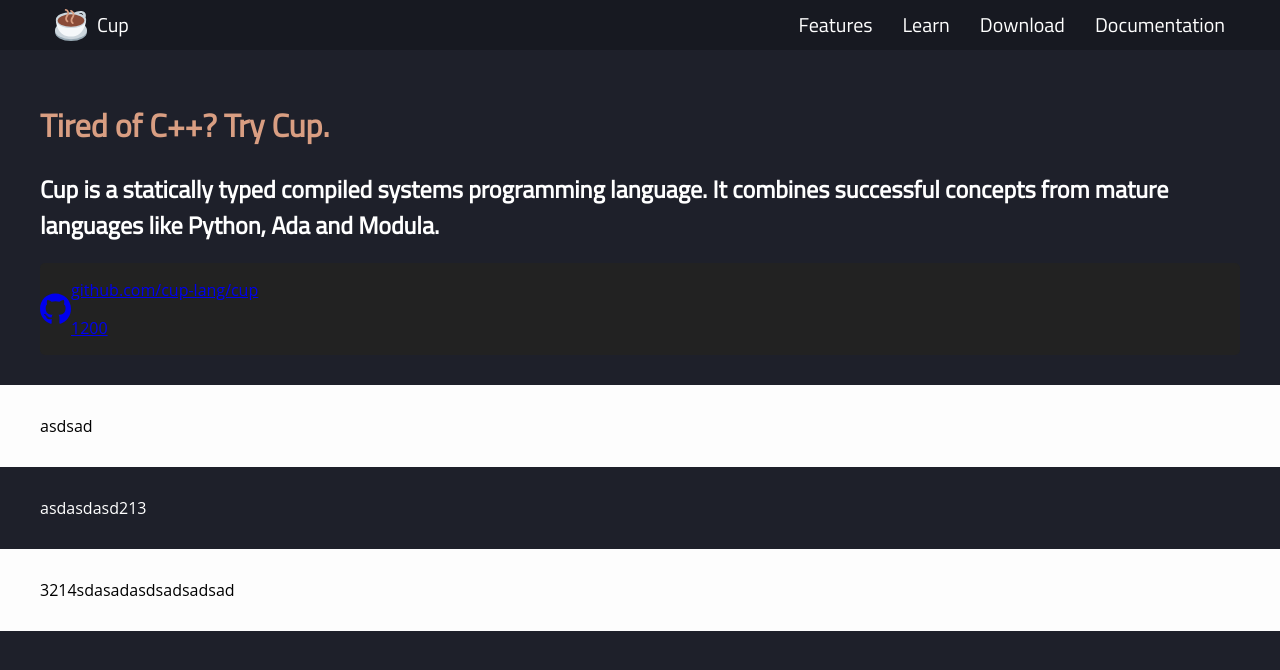
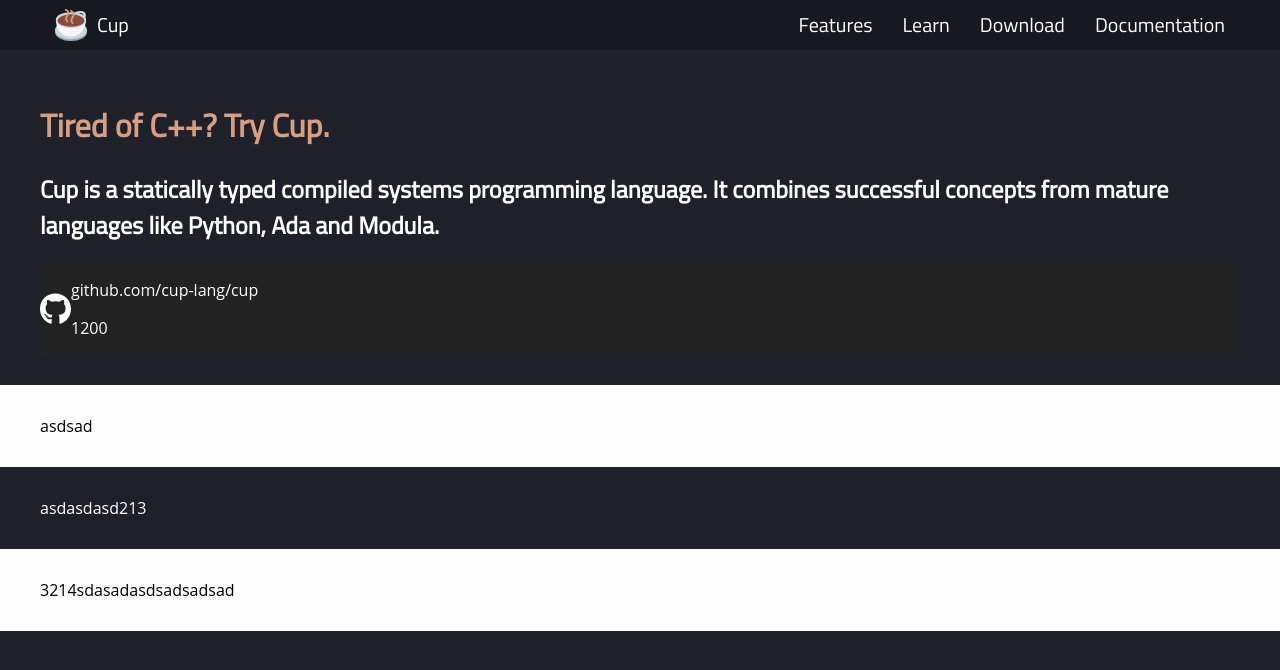
Before and after one commit to cup-lang/cup-lang.org, a Jekyll site: the page built from index.html, in a window 1280 px wide. Shown: the top 670 px of the page. Built offline with Jekyll 4.4.1, drawn with Linux system fonts in a browser that asks for light colours; comment, search, counter and statistics services are not loaded.

Commit message:
Update default.html

```diff
--- a/_layouts/default.html
+++ b/_layouts/default.html
@@ -94,7 +94,9 @@
         .github-button {
             display: flex;
             align-items: center;
+            color: #fff;
             background: #222;
+            text-decoration: none;
             border-radius: 5px;
         }
 
```
